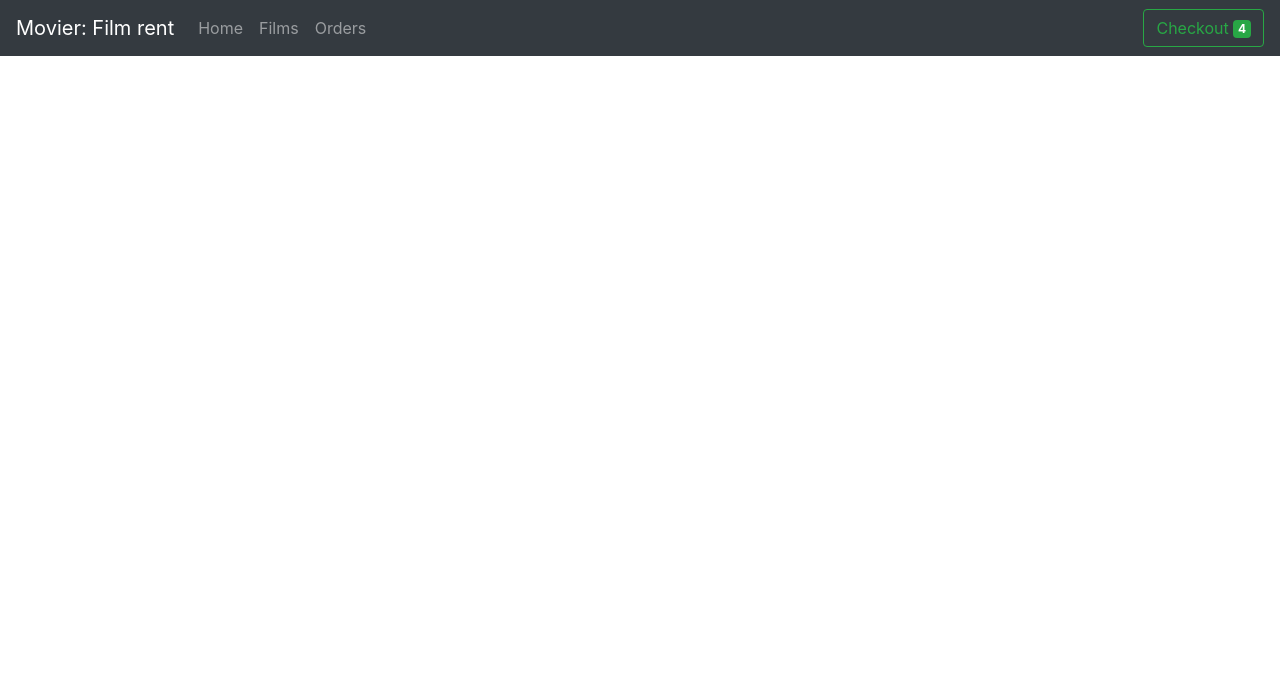
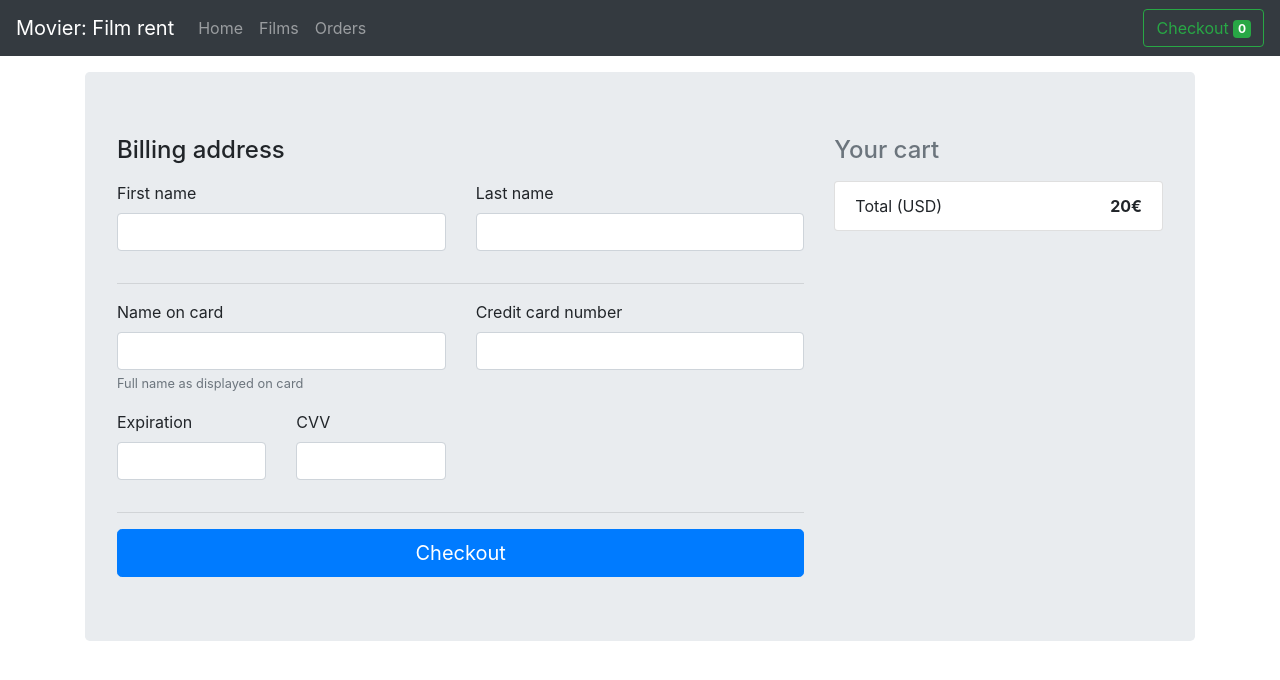
Before and after one commit to Kentarre/Movier-RentalService, a React (Create React App) app in the folder Public/movier/: page /checkout in a window 1280 px wide. Shown: the top 680 px of the page. Built offline with nearby package versions, Linux system fonts and the light colour scheme.

Commit message:
its getting closer

```diff
--- a/Public/movier/src/App.js
+++ b/Public/movier/src/App.js
@@ -1,14 +1,32 @@
 import React, { Component } from 'react';
+import { AppContext } from './AppContext.js'
 import Nav from './Nav.js';
 import Main from './Main.js';
 
 class App extends Component {
-  render(){
-    return(
-      <div>
-        <Nav />
-        <Main />
-      </div>
+  constructor(props) {
+    super(props)
+
+
+    this.state = {
+      selectedFilms: [],
+      length: 0,
+      getLength: () => {
+        this.setState({
+          length: this.state.selectedFilms.length
+        })
+      }
+    }
+  }
+
+  render() {
+    return (
+      <AppContext.Provider value={this.state}>
+        <div>
+          <Nav />
+          <Main />
+        </div>
+      </AppContext.Provider>
     );
   }
 }
--- /dev/null
+++ b/Public/movier/src/AppContext.js
@@ -0,0 +1,7 @@
+import React from 'react';
+
+export const AppContext = React.createContext({
+    selectedFilms: [],
+    length: 0,
+    getLength: () => {}
+});
--- /dev/null
+++ b/Public/movier/src/Cart.js
@@ -0,0 +1,16 @@
+import React, { Component } from 'react';
+import { AppContext } from './AppContext.js';
+import { BrowserRouter as Router, Route, Link, Switch } from "react-router-dom";
+
+class Cart extends Component{
+    render(){
+        return (
+            <div className="form-inline mt-2 mt-md-0">
+                <AppContext.Consumer>
+                    {(context) => (<Link className="btn btn-outline-success my-2 my-sm-0" to="/checkout">Checkout <span className="badge badge-success">{context.length}</span> </Link>)}
+                </AppContext.Consumer>
+            </div>);
+    }
+}
+
+export default Cart;
--- a/Public/movier/src/Checkout.js
+++ b/Public/movier/src/Checkout.js
@@ -1,12 +1,118 @@
 import React, { Component } from 'react';
+import { AppContext } from './AppContext.js'
 
-class Checkout extends Component{
-    render(){
+class Checkout extends Component {
+    constructor(props){
+        super(props)
+
+        this.state = {
+            checkOutModel: []
+        }
+
+        this.setPeriod = this.setPeriod.bind(this);
+    }
+
+    setPeriod(id, type){
+        this.state.checkOutModel[id] = {
+            id: id,
+            price: 23,
+            useBonuses: true
+        }
+    }
+
+    render() {
         return (
-            <div className="form-inline mt-2 mt-md-0">
-                <button className="btn btn-outline-success my-2 my-sm-0" type="submit">Checkout <span className="badge badge-success">4</span> </button>
-            </div>);
+            <div>
+                <main role="main" className="container">
+                    <div className="jumbotron">
+                        <div className="row">
+                            <div class="col-md-4 order-md-2 mb-4">
+                                <h4 class="d-flex justify-content-between align-items-center mb-3">
+                                    <span class="text-muted">Your cart</span>
+                                </h4>
+                                <ul class="list-group mb-3">
+                                    <AppContext.Consumer>
+                                        {(context) => (context.selectedFilms.map(f => {
+                                            return (
+                                                <li class="list-group-item d-flex justify-content-between lh-condensed" data-id={f.id}>
+                                                    <div>
+                                                        <h6 class="my-0">{f.title}</h6>
+                                                        <a href="#" onClick={() => this.setPeriod(f.id, f.type)}><small class="text-muted">Choose period</small></a>
+                                                    </div>
+                                                    <span class="text-muted">{typeof this.state.checkOutModel[f.id] === 'undefined' ? '' : this.state.checkOutModel[f.id].price + '€'}</span>
+                                                </li>
+                                            )
+                                        }))}
+                                    </AppContext.Consumer>
+                                    <li class="list-group-item d-flex justify-content-between">
+                                        <span>Total (USD)</span>
+                                        <strong>20€</strong>
+                                    </li>
+                                </ul>
+                            </div>
+                            <div class="col-md-8 order-md-1">
+                                <h4 class="mb-3">Billing address</h4>
+                                <form class="needs-validation" novalidate="">
+                                    <div class="row">
+                                        <div class="col-md-6 mb-3">
+                                            <label for="firstName">First name</label>
+                                            <input type="text" class="form-control" id="firstName" placeholder="" value="" required="" />
+                                            <div class="invalid-feedback">
+                                                Valid first name is required.
+                                            </div>
+                                        </div>
+                                        <div class="col-md-6 mb-3">
+                                            <label for="lastName">Last name</label>
+                                            <input type="text" class="form-control" id="lastName" placeholder="" value="" required="" />
+                                            <div class="invalid-feedback">
+                                                Valid last name is required.
+                                            </div>
+                                        </div>
+                                    </div>
+                                    <hr />
+                                    <div class="row">
+                                        <div class="col-md-6 mb-3">
+                                            <label for="cc-name">Name on card</label>
+                                            <input type="text" class="form-control" id="cc-name" placeholder="" required="" />
+                                            <small class="text-muted">Full name as displayed on card</small>
+                                            <div class="invalid-feedback">
+                                                Name on card is required
+                                            </div>
+                                        </div>
+                                        <div class="col-md-6 mb-3">
+                                            <label for="cc-number">Credit card number</label>
+                                            <input type="text" class="form-control" id="cc-number" placeholder="" required="" />
+                                            <div class="invalid-feedback">
+                                                Credit card number is required
+                                            </div>
+                                        </div>
+                                    </div>
+                                    <div class="row">
+                                        <div class="col-md-3 mb-3">
+                                            <label for="cc-expiration">Expiration</label>
+                                            <input type="text" class="form-control" id="cc-expiration" placeholder="" required="" />
+                                            <div class="invalid-feedback">
+                                                Expiration date required
+                                            </div>
+                                        </div>
+                                        <div class="col-md-3 mb-3">
+                                            <label for="cc-cvv">CVV</label>
+                                            <input type="text" class="form-control" id="cc-cvv" placeholder="" required="" />
+                                            <div class="invalid-feedback">
+                                                Security code required
+                                            </div>
+                                        </div>
+                                    </div>
+                                    <hr/>
+                                    <button class="btn btn-primary btn-lg btn-block" type="submit">Checkout</button>
+                                </form>
+                            </div>
+                        </div>
+                    </div>
+                </main>
+            </div>
+        )
     }
 }
 
-export default Checkout;
+export default Checkout
--- a/Public/movier/src/Film.js
+++ b/Public/movier/src/Film.js
@@ -1,6 +1,18 @@
 import React, { Component } from 'react';
+import { AppContext } from './AppContext.js';
 
 class Film extends Component {
+    constructor(props){
+        super(props)
+
+        this.handleClick = this.handleClick.bind(this);
+    }
+
+    handleClick(context, a){
+        context.selectedFilms.push(a);
+        context.getLength();
+    }
+
     render() {
         return (
             <>
@@ -19,7 +31,9 @@ class Film extends Component {
                                     <h5 className="card-title" data-release-type={f.type}>{f.title}</h5>
                                     <p className="card-text">{f.description}</p>
                                     <div className="d-flex justify-content-between align-items-center">
-                                        <button type="button" className="btn btn-sm btn-outline-success" onClick={() => this.props.onClick(filmObj)}>Add to cart</button>
+                                        <AppContext.Consumer>
+                                            {(context) => (<button type="button" className="btn btn-sm btn-outline-success" onClick={() => this.handleClick(context, filmObj)}>Add to cart</button>)}
+                                        </AppContext.Consumer>
                                         <small className="text-muted">{new Date(f.releaseDate).toLocaleDateString()}</small>
                                     </div>
                                 </div>
--- a/Public/movier/src/List.js
+++ b/Public/movier/src/List.js
@@ -22,7 +22,7 @@ class List extends Component {
     }
 
     async getFilms() {
-        fetch("https://localhost:44358/api/home/getfilms")
+        fetch("https://localhost:5001/api/home/getfilms")
             .then(res => res.json())
             .then((result) => {
                 this.setState({
--- a/Public/movier/src/Main.js
+++ b/Public/movier/src/Main.js
@@ -1,8 +1,8 @@
 import React, { Component } from 'react';
 import { BrowserRouter as Router, Route, Link, Switch } from "react-router-dom";
-import Checkout from './Checkout.js';
 import Home from './Home.js';
 import List from './List.js';
+import Checkout from './Checkout.js';
 
 class Main extends Component {
     render() {
@@ -10,6 +10,7 @@ class Main extends Component {
             <Switch>
                 <Route exact path="/" component={Home} />
                 <Route path="/films" component={List} />
+                <Route path="/checkout" component={Checkout} />
             </Switch>
         );
     }
--- a/Public/movier/src/Nav.js
+++ b/Public/movier/src/Nav.js
@@ -1,6 +1,6 @@
 import React, { Component } from 'react';
 import { BrowserRouter as Router, Route, Link, Switch } from "react-router-dom";
-import Checkout from './Checkout.js';
+import Cart from './Cart.js';
 
 class Nav extends Component {
   constructor(){
@@ -43,7 +43,7 @@ class Nav extends Component {
               <Link className="nav-link" to="/orders">Orders</Link>
             </li>
           </ul>
-          <Checkout></Checkout>
+          <Cart></Cart>
         </div>
       </nav>);
   }
```
